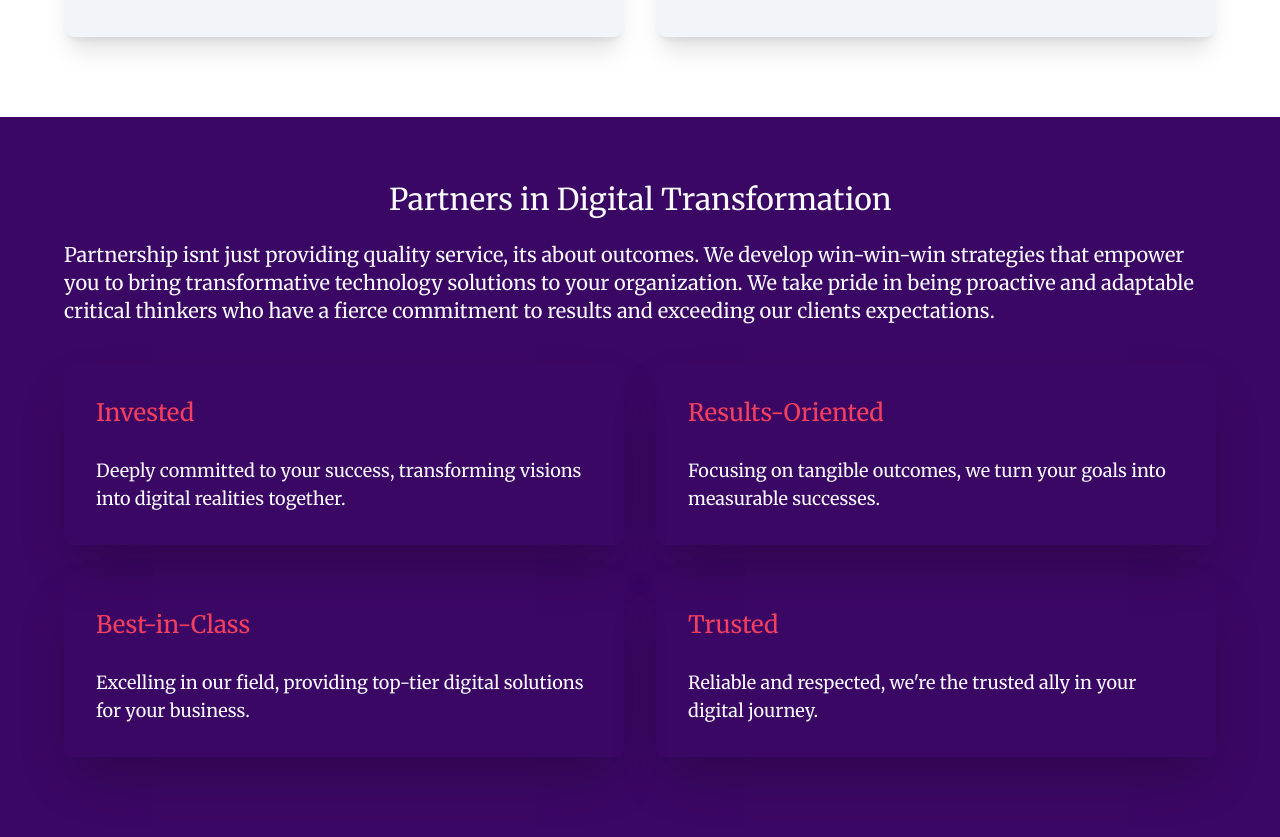
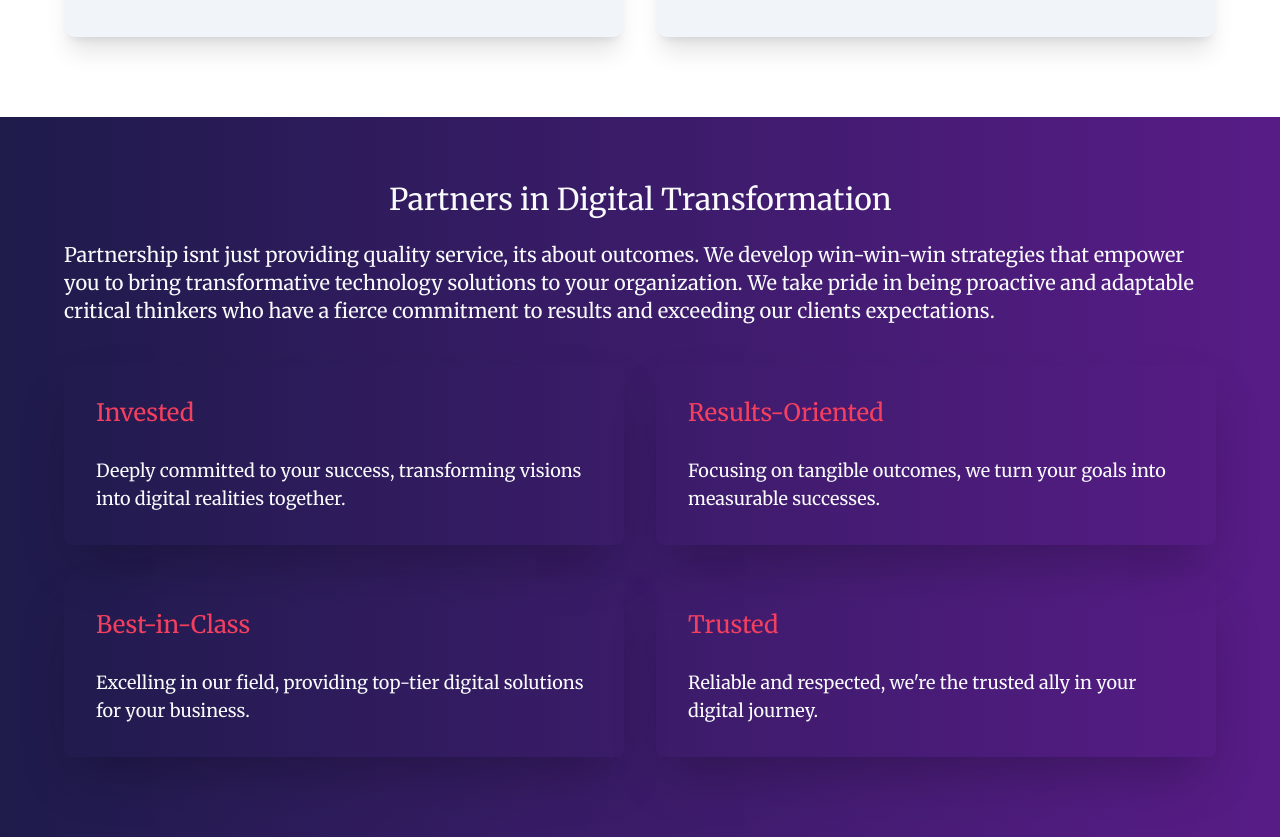
Before and after one commit to Karad-Deepak/apptestify, a React (Vite) app: page / in a window 1280 px wide. Shown: the part 1483-2320 px from the top of the page. Built offline with nearby package versions, Linux system fonts and the light colour scheme; what tailwindcss-animated would draw is missing.

Commit message:
new section added

```diff
--- a/src/components/Partners.jsx
+++ b/src/components/Partners.jsx
@@ -3,7 +3,7 @@ import { partners } from "../data";
 function Partners() {
   return (
     <>
-      <section className="section-padding flex flex-col gap-5 md:gap-8 lg:gap-10 bg-purple-950 text-slate-50">
+      <section className="section-padding flex flex-col gap-5 md:gap-8 lg:gap-10 bg-gradient-to-r from-indigo-950 to-purple-900 text-slate-50">
         <div className="flex flex-col gap-3 lg:gap-6 items-center ">
           <Bounce>
             <h2 className="text-xl lg:text-3xl">
```
